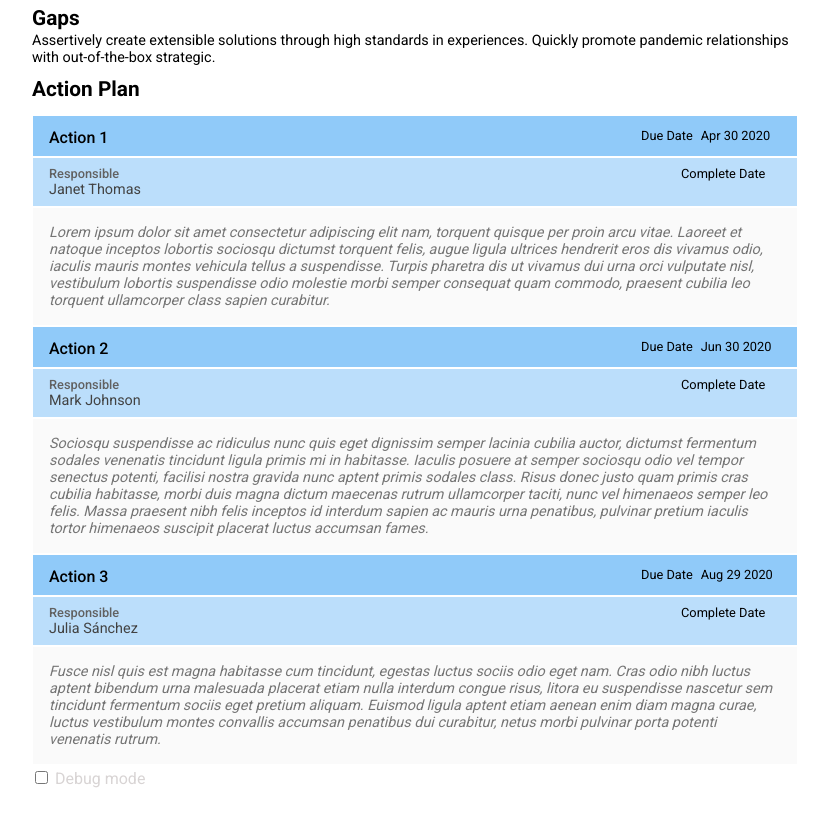
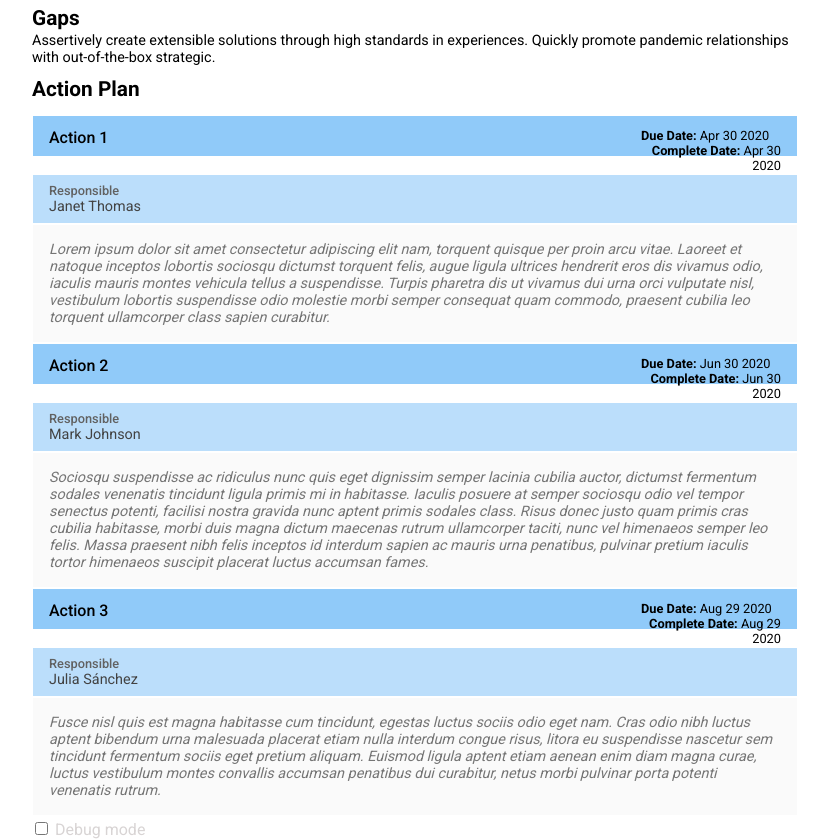
Before and after one commit to psi-mis/HNQIS_WebApp_Style, a plain HTML site: page index.html in a window 1280 px wide. Shown: the part 780-1619 px from the top of the page, without its empty margins (225-1053 px from the left). Before the commit the page ends 1568 px from the top, so only its background shows below. Drawn offline with nearby package versions, Linux system fonts and the light colour scheme.

Commit message:
due date

```diff
--- a/index.html
+++ b/index.html
@@ -204,8 +204,8 @@
                                                     <div class="ml_line_p-title">Action 1</div>
                                                 </div>
                                                 <div class="ml_item_due_date">
-                                                    <div class="ml_item_due_date1">Due Date</div>
-                                                    <div class="ml_item_due_date2">Apr 30 2020</div>
+                                                    <div class="ml_item_due_date1"><b>Due Date:</b> Apr 30 2020</div>
+                                                    <div class="ml_item_due_date2"><b>Complete Date:</b> Apr 30 2020</div>
                                                 </div>
                                             </div>
                                         </div>
@@ -218,9 +218,6 @@
                                                 <div class="ml_line_s_content">
                                                     <div class="ml_line_s-label">Responsible</div>
                                                     <div class="ml_line_s-text">Janet Thomas</div>
-                                                </div>
-                                                <div class="ml_item_due_date">
-                                                    <div class="ml_item_due_c_date">Complete Date</div>
                                                 </div>
                                             </div>
                                         </div>
@@ -249,8 +246,9 @@
                                                     <div class="ml_line_p-title">Action 2</div>
                                                 </div>
                                                 <div class="ml_item_due_date">
-                                                    <div class="ml_item_due_date1">Due Date</div>
-                                                    <div class="ml_item_due_date2">Jun 30 2020</div>
+                                                    <div class="ml_item_due_date1"><b>Due Date:</b> Jun 30 2020</div>
+                                                    <div class="ml_item_due_date2"><b>Complete Date:</b> Jun 30 2020</div>
+
                                                 </div>
                                             </div>
                                         </div>
@@ -263,9 +261,6 @@
                                                 <div class="ml_line_s_content">
                                                     <div class="ml_line_s-label">Responsible</div>
                                                     <div class="ml_line_s-text">Mark Johnson</div>
-                                                </div>
-                                                <div class="ml_item_due_date">
-                                                    <div class="ml_item_due_c_date">Complete Date</div>
                                                 </div>
                                             </div>
                                         </div>
@@ -295,8 +290,8 @@
                                                     <div class="ml_line_p-title">Action 3</div>
                                                 </div>
                                                 <div class="ml_item_due_date">
-                                                    <div class="ml_item_due_date1">Due Date</div>
-                                                    <div class="ml_item_due_date2">Aug 29 2020</div>
+                                                    <div class="ml_item_due_date1"><b>Due Date:</b> Aug 29 2020</div>
+                                                    <div class="ml_item_due_date2"><b>Complete Date:</b> Aug 29 2020</div>
                                                 </div>
                                             </div>
                                         </div>
@@ -309,9 +304,6 @@
                                                 <div class="ml_line_s_content">
                                                     <div class="ml_line_s-label">Responsible</div>
                                                     <div class="ml_line_s-text">Julia Sánchez</div>
-                                                </div>
-                                                <div class="ml_item_due_date">
-                                                    <div class="ml_item_due_c_date">Complete Date</div>
                                                 </div>
                                             </div>
                                         </div>
--- a/scss/style.scss
+++ b/scss/style.scss
@@ -447,13 +447,13 @@ table {
         .ml_line_p {
             width: 100%;
             height: auto;
-            min-height: 40px;
+            min-height: 48px;
             padding: 12px 16px;
             background-color: #90CAF9;
             @include box-sizing(border-box);
 
-            @include rwd-max(321) {
-                padding-bottom: 40px;
+            @include rwd-max(320) {
+                padding-bottom: 60px;
             }
 
             &:hover {
@@ -467,7 +467,7 @@ table {
 
                 .ml_line_p_content {
                     float: left;
-                    width: calc(100% - 140px);
+                    width: calc(100% - 190px);
                     height: auto;
                     text-align: left;
                     @include box-sizing(border-box);
@@ -499,13 +499,14 @@ table {
 
                 .ml_item_due_date {
                     float: left;
-                    width: 140;
-                    font-size: 0.8em;
+                    width: 190;
+                    font-size: 0.7em;
                     text-align: right;
                     @include box-sizing(border-box);
 
                     .ml_item_due_date1 {
                         float: left;
+                        width: auto;
                         font-weight: 400;
                         cursor: pointer;
                         padding-right: 8px;
@@ -514,9 +515,13 @@ table {
 
                     .ml_item_due_date2 {
                         float: left;
+                        width: auto;
+                        font-weight: 400;
                         cursor: pointer;
+                        padding-right: 8px;
                         @include box-sizing(border-box);
                     }
+
                 }
             }
         }
@@ -529,9 +534,7 @@ table {
             background-color: #BBDEFB;
             @include box-sizing(border-box);
 
-            @include rwd-max(321) {
-                padding-bottom: 40px;
-            }
+
 
             .ml_line_s__container {
                 width: 100%;
@@ -565,23 +568,6 @@ table {
                         @include box-sizing(border-box);
                     }
                 }
-
-                .ml_item_due_date {
-                    float: left;
-                    width: 100;
-                    font-size: 0.8em;
-                    text-align: right;
-                    @include box-sizing(border-box);
-
-                    @include rwd-max(320) {
-                        width: 100%;
-                    }
-
-                    .ml_item_due_c_date {
-                        float: left;
-                        @include box-sizing(border-box);
-                    }
-                }
             }
         }
 
```
